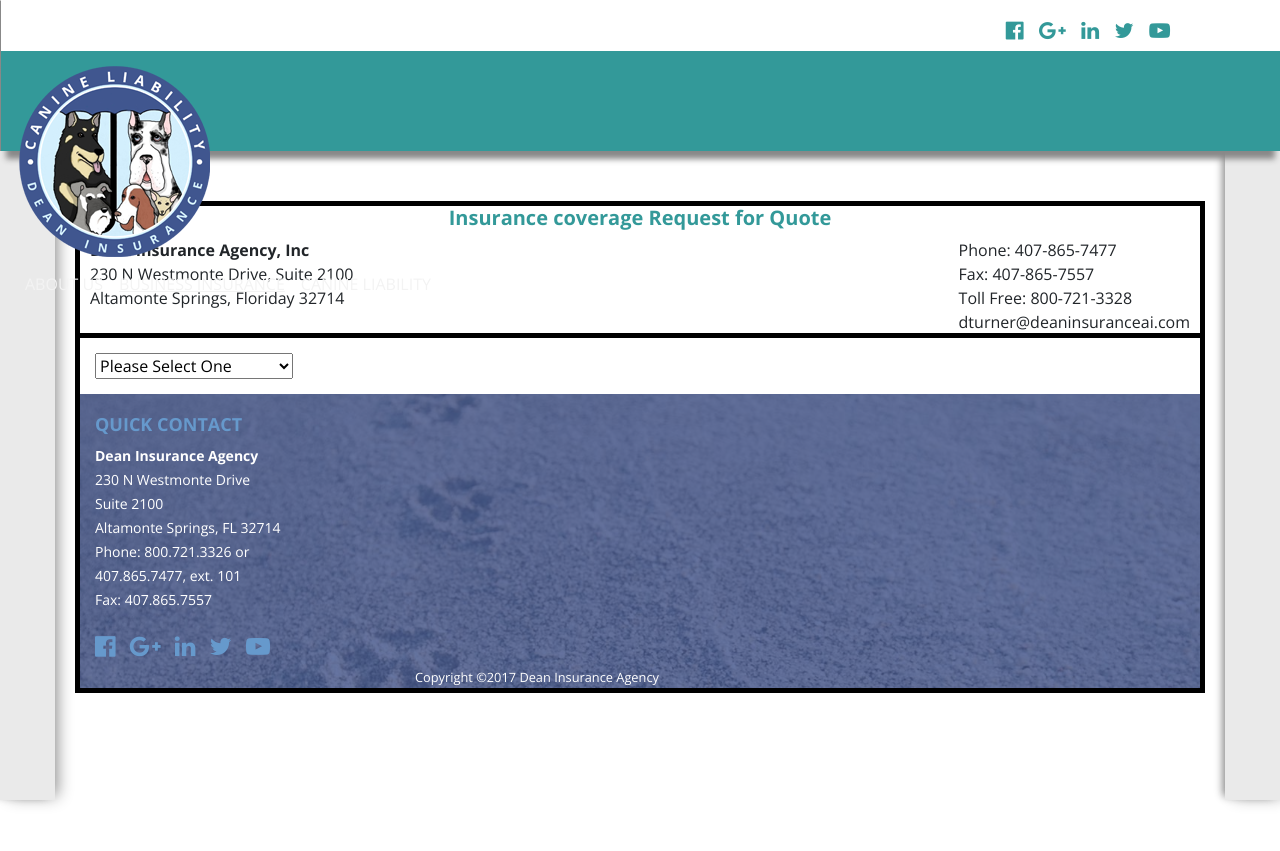
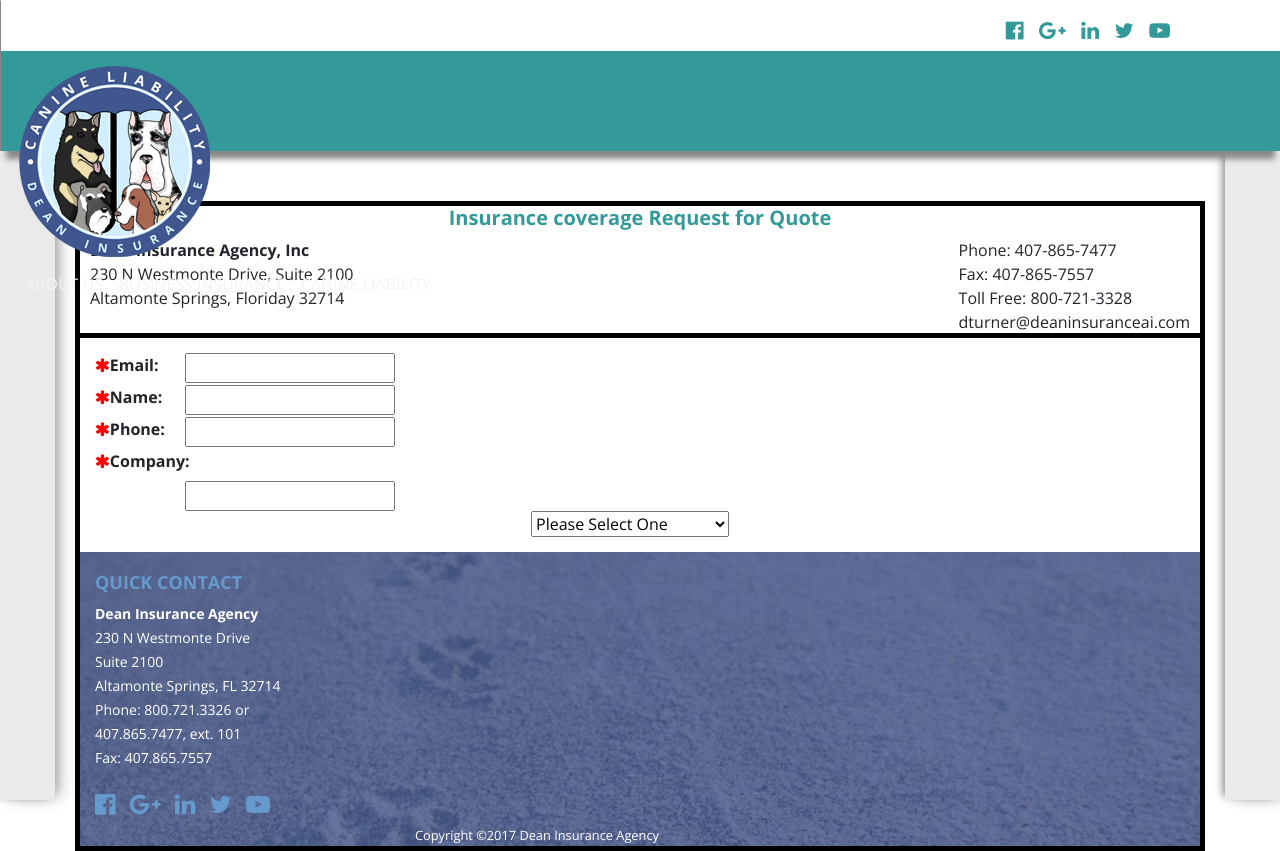
Before and after one commit to jmanock/deanInc, a website: page app/business.html in a window 1280 px wide. Before the commit the page ends 800 px from the top, so only its background shows below. Drawn offline with nearby package versions, Linux system fonts and the light colour scheme; files that its build step writes are made by us from their sources; a script that the page names is missing.

Commit message:
looking a lot better

```diff
--- a/app/business.html
+++ b/app/business.html
@@ -72,6 +72,17 @@
       </section>
       <form id="dean" method="POST" class="pure-form pure-form-stacked"
       action="https://script.google.com/macros/s/AKfycbzF46wAw7VQAxNsglk6BmsfuTxfc_Gh0YrBqIt2Oo65gXsCng/exec">
+      <section id='info'>
+        <label for="email"><i class='fa fa-asterisk email'></i><strong>Email:</strong></label>
+        <input type="email" for='email' id='email' required class='info'> <br>
+        <label for="name"><i class='fa fa-asterisk name'></i><strong>Name:</strong></label>
+        <input type="text" name='name' class='info' id='name'> <br>
+        <label for="phone"><i class='fa fa-asterisk phone'></i><strong>Phone:</strong></label>
+        <input type="text" id='phone' class='info'> <br>
+        <label for="company"><i class='fa fa-asterisk company'></i><strong>Company:</strong></label>
+        <input type="text" name='company' id='company' class='info'>
+      </section>
+
         <select name="" id="first">
           <option selected disabled>Please Select One</option>
           <option value="Errors">Errors &amp; Omissions</option>
--- a/app/scripts/main.js
+++ b/app/scripts/main.js
@@ -77,6 +77,7 @@
     }else{
       $(redStar).addClass('fa-asterisk');
     }
+
   });
 });
 
--- a/app/styles/main.css
+++ b/app/styles/main.css
@@ -56,6 +56,15 @@
 }
 .nav-item:hover{
   background-color:#40568f !important;
+}
+#info{
+  width:300px;
+}
+#info > input{
+  float:right;
+}
+#first{
+  margin-left:40%;
 }
 .splashImg{
   margin-left:70px;
```
